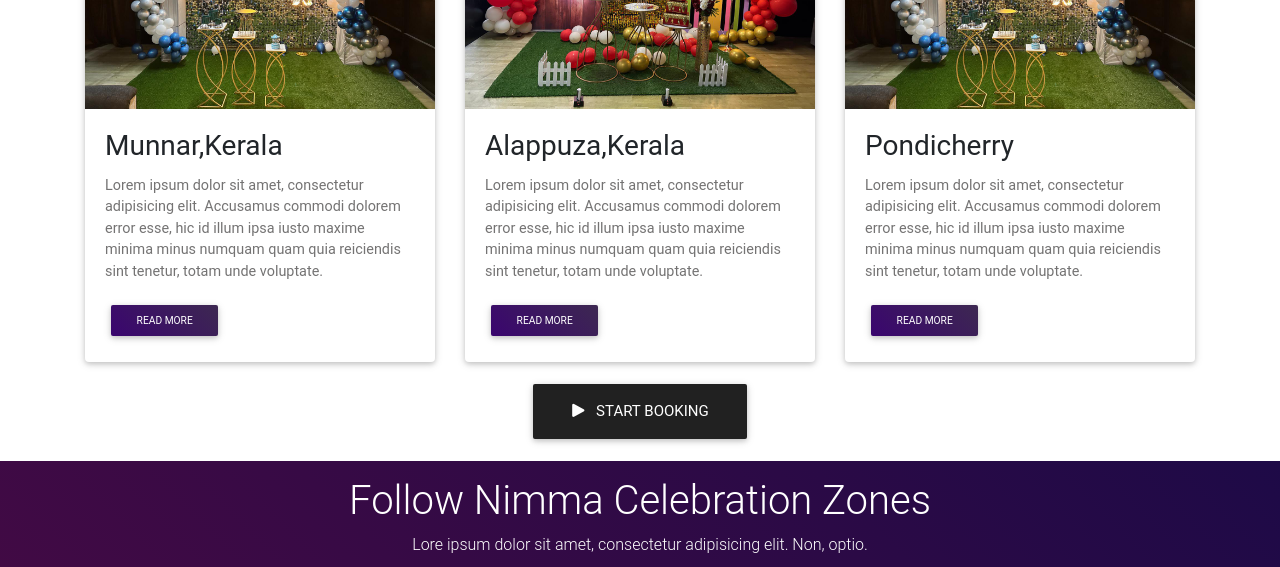
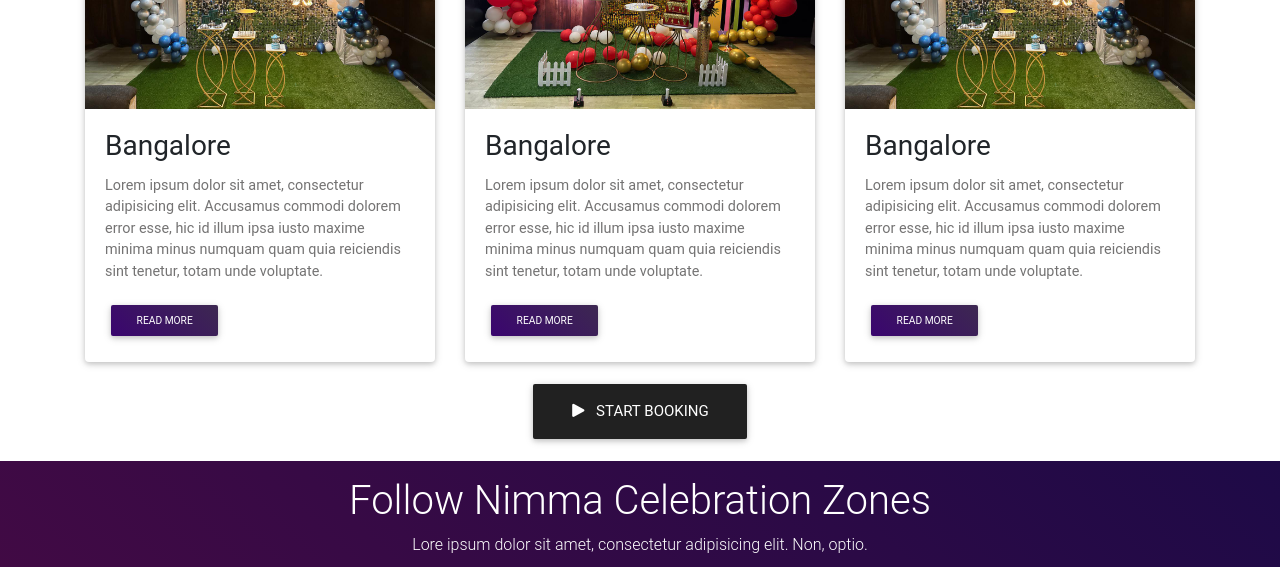
Before and after one commit to Keer324/nimma-celebration-zone, a plain HTML site: page index.html in a window 1280 px wide. Shown: the part 1620-2187 px from the top of the page. Drawn offline with Linux system fonts and the light colour scheme.

Commit message:
fith commit

```diff
--- a/index.html
+++ b/index.html
@@ -31,7 +31,7 @@
         <div class="container">
             <a href="index.html" class="navbar-brand">
                 <!-- <i class="fa fa-plane-departure"></i>--> <span class="h3">Nimma</span> Celebration
-                Zone</a>
+                </a>
             <button class="navbar-toggler" data-toggle="collapse" data-target="#travel-navbar">
                 <span class="navbar-toggler-icon"></span>
             </button>
@@ -189,7 +189,7 @@
                     <div class="card mt-3">
                         <img src="images/card6.jpg" class="img-fluid" alt="">
                         <div class="card-body">
-                            <h3 class="card-title">Munnar,Kerala</h3>
+                            <h3 class="card-title">Bangalore</h3>
                             <p class="card-text">Lorem ipsum dolor sit amet, consectetur adipisicing elit. Accusamus
                                 commodi dolorem error esse, hic id illum ipsa iusto maxime minima minus numquam quam
                                 quia reiciendis sint tenetur, totam unde voluptate.</p>
@@ -201,7 +201,7 @@
                     <div class="card mt-3">
                         <img src="images/card5.jpg" class="img-fluid" alt="">
                         <div class="card-body">
-                            <h3 class="card-title">Alappuza,Kerala</h3>
+                            <h3 class="card-title">Bangalore</h3>
                             <p class="card-text">Lorem ipsum dolor sit amet, consectetur adipisicing elit. Accusamus
                                 commodi dolorem error esse, hic id illum ipsa iusto maxime minima minus numquam quam
                                 quia reiciendis sint tenetur, totam unde voluptate.</p>
@@ -213,7 +213,7 @@
                     <div class="card mt-3">
                         <img src="images/card6.jpg" class="img-fluid" alt="">
                         <div class="card-body">
-                            <h3 class="card-title">Pondicherry</h3>
+                            <h3 class="card-title">Bangalore</h3>
                             <p class="card-text">Lorem ipsum dolor sit amet, consectetur adipisicing elit. Accusamus
                                 commodi dolorem error esse, hic id illum ipsa iusto maxime minima minus numquam quam
                                 quia reiciendis sint tenetur, totam unde voluptate.</p>
@@ -368,7 +368,7 @@
         <div class="container">
             <div class="row">
                 <div class="col">
-                    <h3>Copyright &copy; 2025 , Nimma Celebration Zones
+                    <h3>Copyright &copy; 2025 , Nimma Celebration
                     </h3>
                     <h6>All Rights Reserved</h6>
                     <h6>Developed & Maintained by KB Groups Technologies</h6>
```
